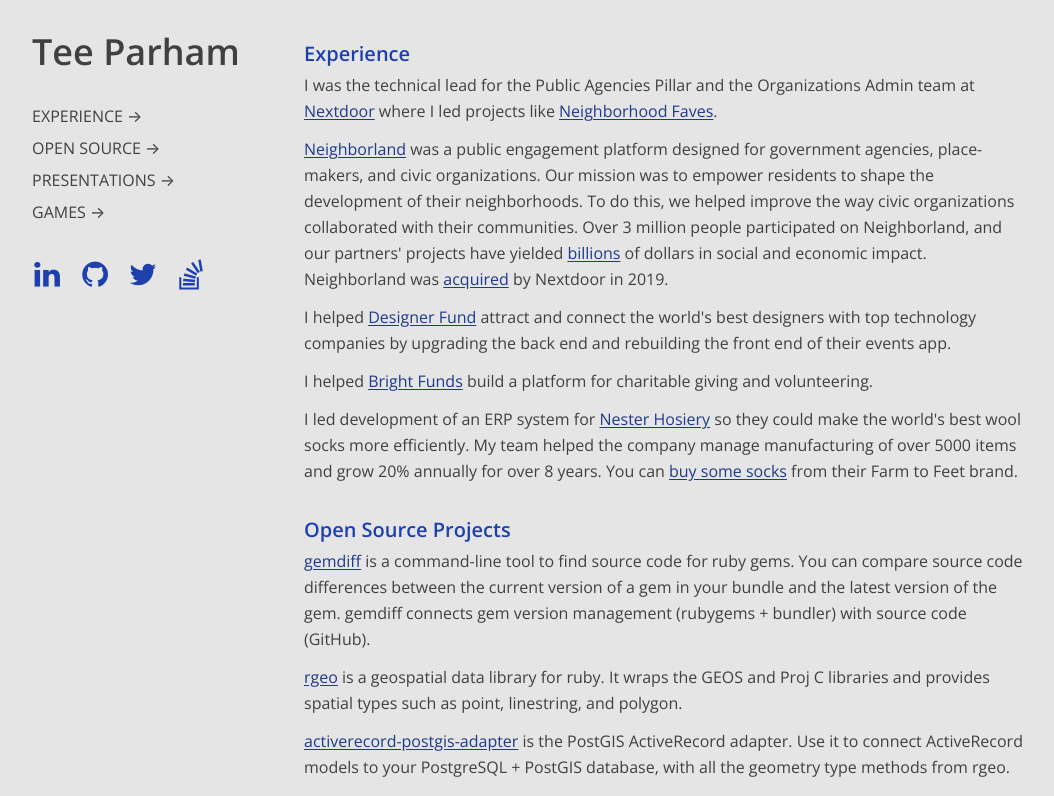
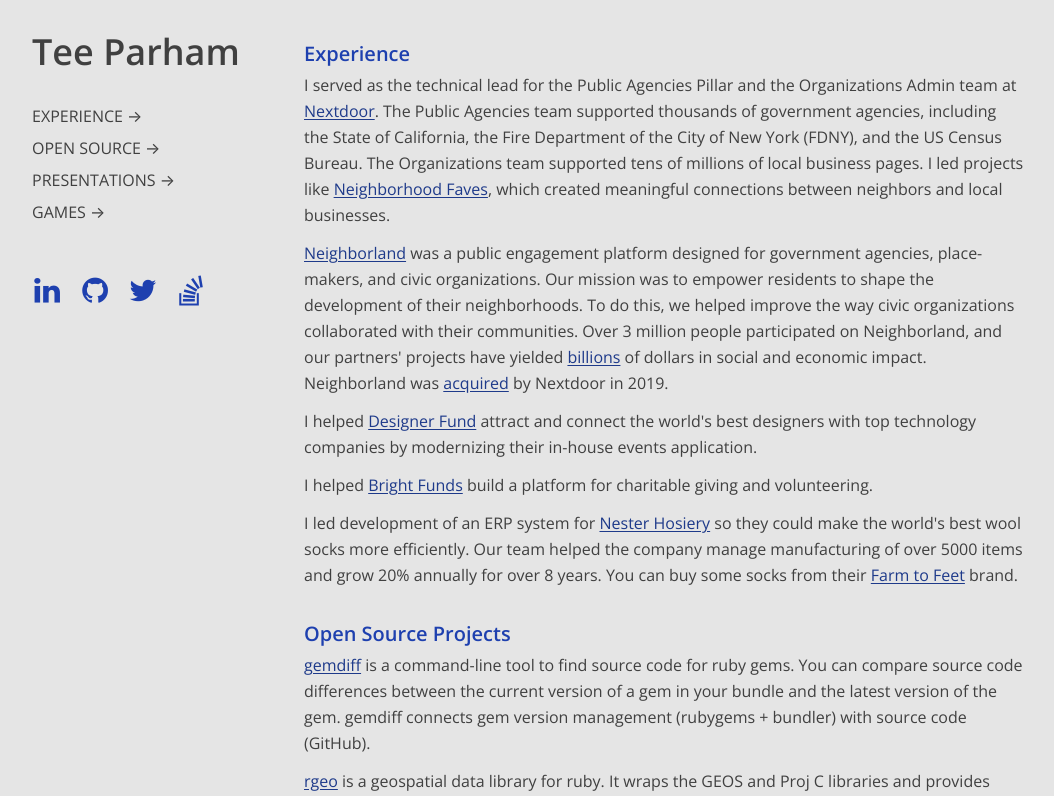
Before and after one commit to teeparham/next, a Next.js app: page / in a window 1280 px wide. Shown: the top 796 px of the page, without its empty margins (112-1166 px from the left). Built offline with nearby package versions, Linux system fonts and the light colour scheme.

Commit message:
Update profiles, experience

```diff
--- a/app/page.tsx
+++ b/app/page.tsx
@@ -22,6 +22,23 @@ const css = {
   h2: "text-opacity-80 dark:text-blue-400",
   h3: "text-blue-800 dark:text-yellow-200",
 };
+
+function Profiles() {
+  return (
+    <div className="text-3xl text-blue-800 dark:text-yellow-400">
+      <a
+        className="icon-linkedin mr-3"
+        href="https://www.linkedin.com/in/teeparham"
+      ></a>
+      <a className="icon-github mr-3" href="https://github.com/teeparham/"></a>
+      <a className="icon-twitter mr-3" href="https://twitter.com/teeparham"></a>
+      <a
+        className="icon-stackoverflow"
+        href="https://stackoverflow.com/users/162934/tee"
+      ></a>
+    </div>
+  );
+}
 
 export default function Home() {
   return (
@@ -59,25 +76,8 @@ export default function Home() {
                   </li>
                 </ul>
               </nav>
-              <section className="my-4">
-                <div className="text-3xl text-blue-800 dark:text-yellow-400">
-                  <a
-                    className="icon-linkedin mr-3"
-                    href="https://www.LinkToedin.com/in/teeparham"
-                  ></a>
-                  <a
-                    className="icon-github mr-3"
-                    href="https://github.com/teeparham/"
-                  ></a>
-                  <a
-                    className="icon-twitter mr-3"
-                    href="https://twitter.com/teeparham"
-                  ></a>
-                  <a
-                    className="icon-stackoverflow"
-                    href="https://stackoverflow.com/users/162934/tee"
-                  ></a>
-                </div>
+              <section className="my-12 hidden lg:block">
+                <Profiles />
               </section>
             </div>
           </div>
@@ -88,11 +88,17 @@ export default function Home() {
               </h3>
               <ul>
                 <li className="mb-3">
-                  I was the technical lead for the Public Agencies Pillar and
-                  the Organizations Admin team at{" "}
-                  <LinkTo href="https://nextdoor.com/">Nextdoor</LinkTo> where I
-                  led projects like{" "}
-                  <LinkTo href={urls.faves}>Neighborhood Faves</LinkTo>.
+                  I served as the technical lead for the Public Agencies Pillar
+                  and the Organizations Admin team at{" "}
+                  <LinkTo href="https://nextdoor.com/">Nextdoor</LinkTo>. The
+                  Public Agencies team supported thousands of government
+                  agencies, including the State of California, the Fire
+                  Department of the City of New York (FDNY), and the US Census
+                  Bureau. The Organizations team supported tens of millions of
+                  local business pages. I led projects like{" "}
+                  <LinkTo href={urls.faves}>Neighborhood Faves</LinkTo>, which
+                  created meaningful connections between neighbors and local
+                  businesses.
                 </li>
                 <li className="mb-3">
                   <LinkTo href="https://neighborland.com/">Neighborland</LinkTo>{" "}
@@ -114,8 +120,8 @@ export default function Home() {
                     Designer Fund
                   </LinkTo>{" "}
                   attract and connect the world&apos;s best designers with top
-                  technology companies by upgrading the back end and rebuilding
-                  the front end of their events app.
+                  technology companies by modernizing their in-house events
+                  application.
                 </li>
                 <li className="mb-3">
                   I helped{" "}
@@ -128,13 +134,13 @@ export default function Home() {
                     Nester Hosiery
                   </LinkTo>{" "}
                   so they could make the world&apos;s best wool socks more
-                  efficiently. My team helped the company manage manufacturing
+                  efficiently. Our team helped the company manage manufacturing
                   of over 5000 items and grow 20% annually for over 8 years. You
-                  can{" "}
+                  can buy some socks from their{" "}
                   <LinkTo href="https://www.farmtofeet.com/">
-                    buy some socks
+                    Farm to Feet
                   </LinkTo>{" "}
-                  from their Farm to Feet brand.
+                  brand.
                 </li>
               </ul>
             </section>
@@ -258,7 +264,7 @@ export default function Home() {
                 </li>
               </ul>
             </section>
-            <section className="mb-16">
+            <section className="mb-8">
               <h3 className={`mb-3 ${css.h3}`} id="games">
                 Games
               </h3>
@@ -267,6 +273,10 @@ export default function Home() {
                 <Arrow />
               </Link>
             </section>
+            <section className="my-12 lg:hidden">
+              <hr className="mb-4" />
+              <Profiles />
+            </section>
           </div>
         </div>
       </div>
```
